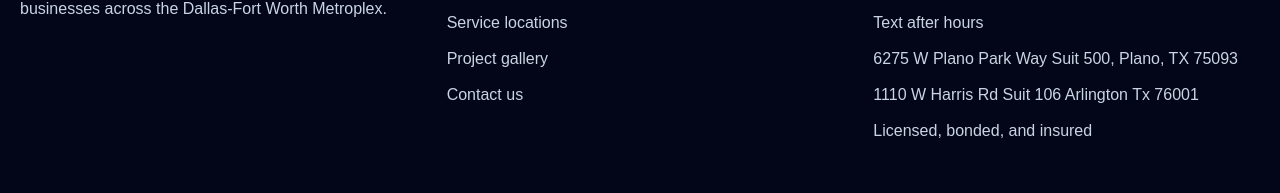
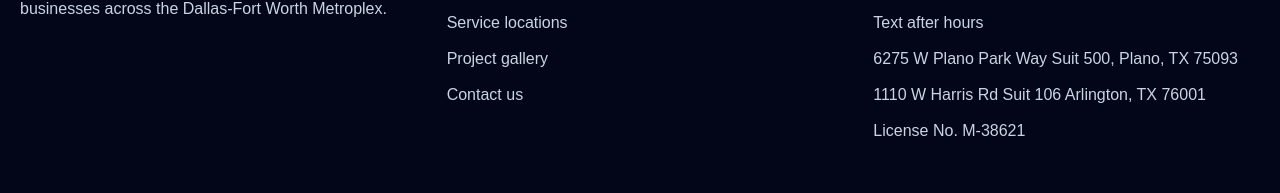
Before and after one commit to masim04/Drain-Plumbing, a React (Vite) app: page / in a window 1280 px wide. Shown: the part 5749-5942 px from the top of the page. Built offline with nearby package versions, Linux system fonts and the light colour scheme.

Commit message:
Added Lic Number

```diff
--- a/src/components/Footer.jsx
+++ b/src/components/Footer.jsx
@@ -1,24 +1,29 @@
+
 import logo from "../assets/logo.webp";
+
 export default function Footer() {
   return (
     <footer className="bg-slate-950 text-slate-300">
       <div className="mx-auto grid max-w-7xl gap-10 px-5 py-16 md:grid-cols-3">
         <div>
           <a href="#home" className="flex items-center gap-3 text-white">
-            <span className="grid size-10 place-items-center ">
+            <span className="grid size-10 place-items-center">
               <img src={logo} alt="Logo" />
             </span>
             <strong>DRAIN &amp; PLUMBING</strong>
           </a>
+
           <p className="mt-5 max-w-sm leading-7">
             Professional plumbing support for homes and businesses across the
             Dallas-Fort Worth Metroplex.
           </p>
         </div>
+
         <div>
           <h2 className="mb-4 text-xs font-bold uppercase tracking-[.2em] text-amber-400">
             Explore
           </h2>
+
           <div className="grid gap-3">
             <a href="#about" className="hover:text-white">
               About our team
@@ -37,21 +42,35 @@ export default function Footer() {
             </a>
           </div>
         </div>
+
         <div>
           <h2 className="mb-4 text-xs font-bold uppercase tracking-[.2em] text-amber-400">
             Contact
           </h2>
+
           <div className="grid gap-3">
-            <a href="tel:+18179871140">1 (817) 987-1140</a>
-            <a href="tel:+16824362800">1 (682) 436-2800</a>
-            <a href="sms:+16824362800">Text after hours</a>
-            <span>6275 W Plano Park Way Suit 500, Plano, TX 75093</span>
-            <span>1110 W Harris Rd Suit 106 Arlington Tx 76001</span>
+            <a href="tel:+18179871140" className="hover:text-white">
+              1 (817) 987-1140
+            </a>
+            <a href="tel:+16824362800" className="hover:text-white">
+              1 (682) 436-2800
+            </a>
+            <a href="sms:+16824362800" className="hover:text-white">
+              Text after hours
+            </a>
 
-            <span>Licensed, bonded, and insured</span>
+            <span>
+              6275 W Plano Park Way Suit 500, Plano, TX 75093
+            </span>
+            <span>
+              1110 W Harris Rd Suit 106 Arlington, TX 76001
+            </span>
+
+            <span>License No. M-38621</span>
           </div>
         </div>
       </div>
+
       <div className="border-t border-white/10 px-5 py-6 text-center text-xs text-slate-500">
         <p>
           Digital Excellence by{" "}
@@ -64,6 +83,7 @@ export default function Footer() {
             Magnivo Digital Group
           </a>
         </p>
+
         <p className="mt-2">
           © {new Date().getFullYear()} Drain &amp; Plumbing Services. All rights
           reserved.
```
